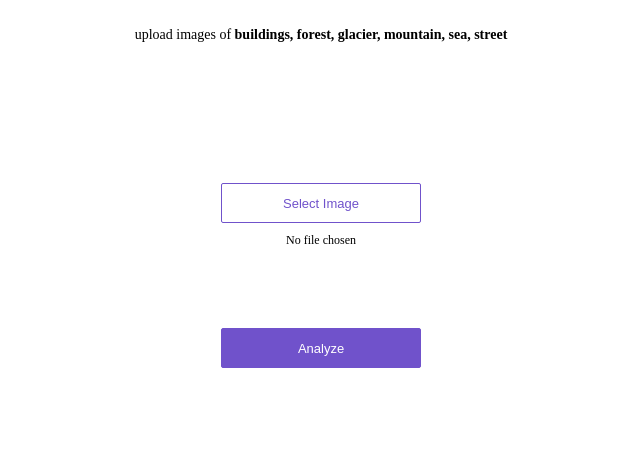
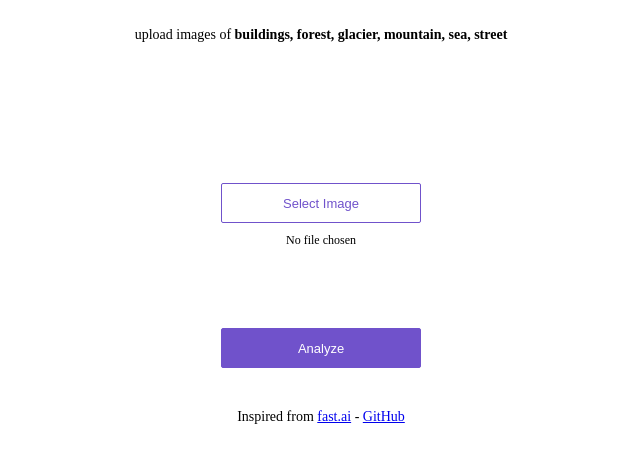
Before and after one commit to narudarurarasya/intel_image_on_render, a plain HTML site: page app/view/index.html in a window 1280 px wide. Shown: the part 102-564 px from the top of the page, without its empty margins (319-959 px from the left). Drawn offline with Linux system fonts and the light colour scheme.

Commit message:
👥 add fastai, github links

```diff
--- a/app/view/index.html
+++ b/app/view/index.html
@@ -34,6 +34,7 @@
         <label id='result-label'></label>
       </div>
     </div>
+    <p>Inspired from <a href="https://www.fast.ai/">fast.ai</a> - <a href="https://github.com/narudarurarasya/intel_image_on_render">GitHub</a></p>
   </div>
 </div>
 </body>
```
